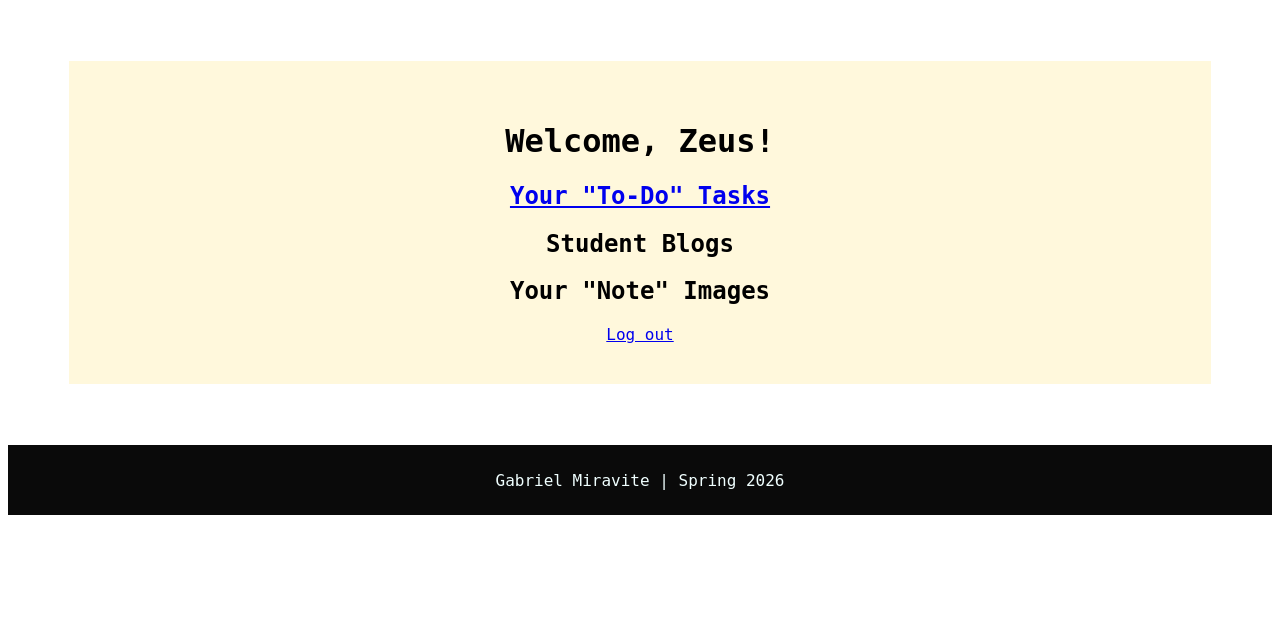
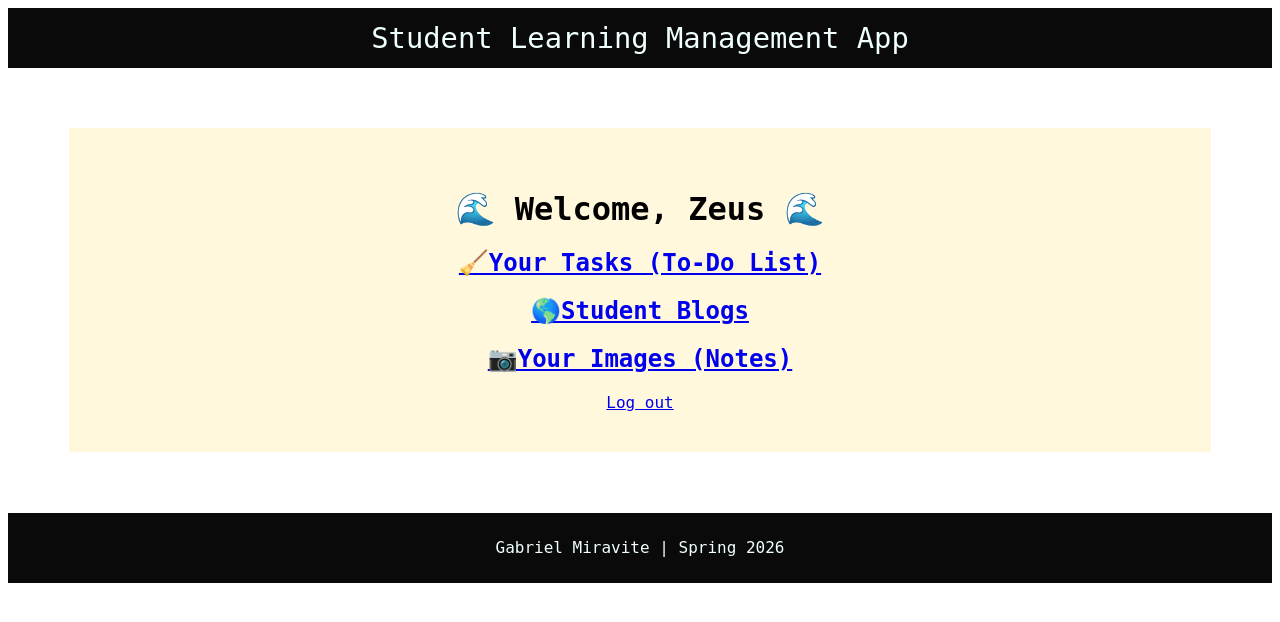
Before and after one commit to GMiraQCC/ET721_Project_Student_App, a Flask app: page /dashboard in a window 1280 px wide. Shown: the top 622 px of the page. Run offline with Flask 3, Linux system fonts and the light colour scheme; a user stored in the database is signed in.

Commit message:
Continue to implement styling & continue to develop the To-Do list feature

```diff
--- a/app.py
+++ b/app.py
@@ -44,10 +44,20 @@ def dashboard():
         return render_template('dashboard.html', username = session['username'])
     return redirect(url_for('login'))
 
-# LOAD TO-DO TASKS PAGE
+# LOAD TASKS PAGE
 @app.route('/tasks')
 def tasks():
-    return render_template("tasks.html")
+    return render_template("tasks.html", username = session['username'])
+
+# LOAD BLOGS PAGE
+@app.route('/blogs')
+def blogs():
+    return render_template("blogs.html")
+
+# LOAD IMAGES PAGE
+@app.route('/images')
+def images():
+    return render_template("images.html", username = session['username'])
 
 # LOGOUT ROUTING
 @app.route('/logout')
--- a/static/style.css
+++ b/static/style.css
@@ -5,9 +5,10 @@ main{
     padding: 2.5rem;
     margin: 3.8rem;
 }
-footer{
+footer, header{
     background-color: #0a0a0a;
     color: #f0ffff;
     text-align: center;
     padding: 0.6rem;
 }
+header{ font-size: 1.8rem; padding: 0.8rem; }
--- a/templates/base.html
+++ b/templates/base.html
@@ -7,6 +7,8 @@
     <link rel="stylesheet" href="{{url_for('static', filename = 'style.css')}}">
 </head>
 <body>
+    <header>Student Learning Management App</header>
+
     <main>
         {% block content %}{% endblock %}
     </main>
--- /dev/null
+++ b/templates/blogs.html
@@ -0,0 +1,6 @@
+{% extends 'base.html' %}
+{% block content %}
+    <head><style>main{ background-color: #f7baff; }</style></head>
+    <h1>Student Blogs</h1>
+    <p><a href="{{url_for('dashboard')}}">Back to Dashboard</a></p>
+{% endblock %}
--- a/templates/dashboard.html
+++ b/templates/dashboard.html
@@ -1,8 +1,8 @@
 {% extends 'base.html' %}
 {% block content %}
-    <h1>Welcome, {{username}}!</h1>
-    <a href="{{url_for('tasks')}}"><h2>Your "To-Do" Tasks</h2></a>
-    <h2>Student Blogs</h2>
-    <h2>Your "Note" Images</h2>
+    <h1>&#127754; Welcome, {{username}} &#127754;</h1>
+    <a href="{{url_for('tasks')}}"><h2>&#129529Your Tasks (To-Do List)</h2></a>
+    <a href="{{url_for('blogs')}}"><h2>&#127758Student Blogs</h2></a>
+    <a href="{{url_for('images')}}"><h2>&#128247Your Images (Notes)</h2></a>
     <a href="{{url_for('login')}}">Log out</a>
 {% endblock %}
--- /dev/null
+++ b/templates/images.html
@@ -0,0 +1,6 @@
+{% extends 'base.html' %}
+{% block content %}
+    <head><style>main{ background-color: #fdfcaa; }</style></head>
+    <h1>{{username}}'s Images (Notes)</h1>
+    <p><a href="{{url_for('dashboard')}}">Back to Dashboard</a></p>
+{% endblock %}
```
Also changed, not shown: templates/tasks.html (+39 -1 lines).
